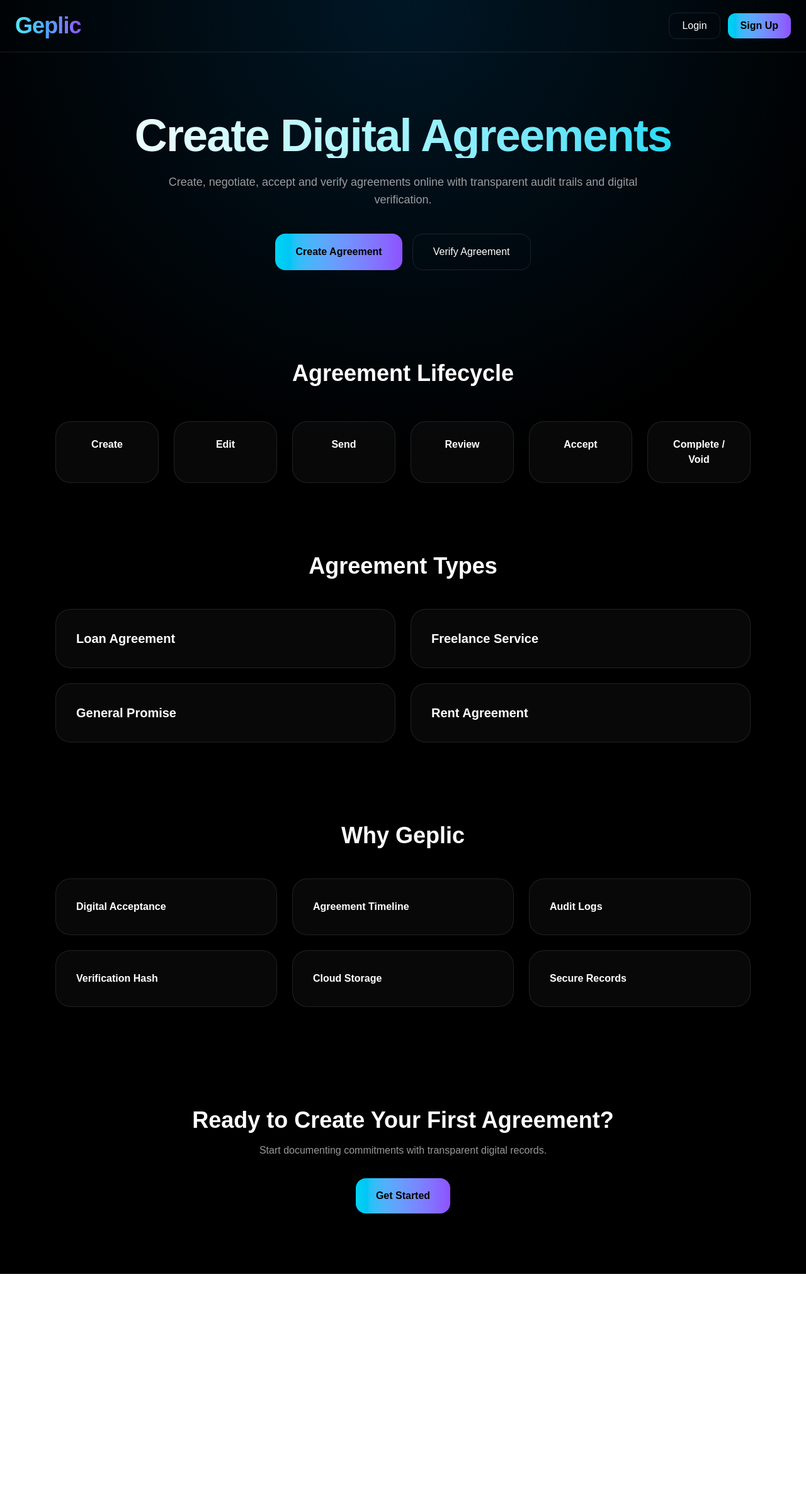
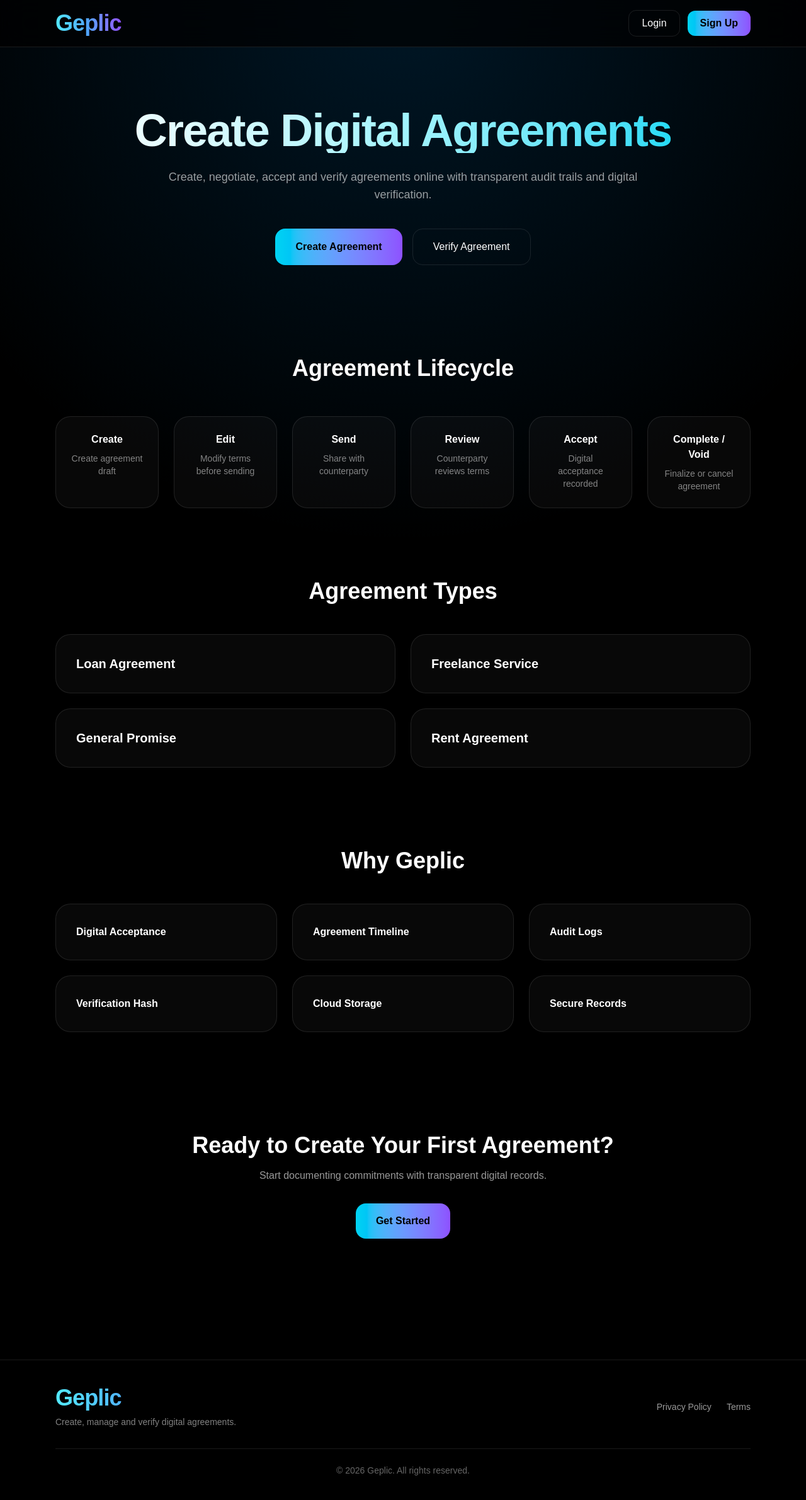
Before and after one commit to abhi1289-tech/Geplic, a Next.js app: page / in a window 1280 px wide. Shown: the top 2382 px of the page at 63% size. Before the commit the page ends 2023 px from the top, so only its background shows below. Built offline with nearby package versions, Linux system fonts and the light colour scheme; no server answers.

Commit message:
Version 1 Completed excpet download and edit button

```diff
--- a/app/agreement-builder/[id]/page.tsx
+++ b/app/agreement-builder/[id]/page.tsx
@@ -18,6 +18,7 @@ import { logAction } from "@/lib/audit";
 import { auth } from "@/lib/firebase";
 import html2pdf from "html2pdf.js";
 import BrandLogo from "@/components/BrandLogo";
+import AppHeader from "@/components/AppHeader";
 
 export default function AgreementBuilderPage() {
   const params = useParams();
@@ -301,8 +302,8 @@ async function voidAgreement() {
     <div className="min-h-screen bg-black text-white bg-[radial-gradient(circle_at_top,rgba(0,153,255,0.12),transparent_35%)]">
       {/* TOP BAR */}
 
-      <header className="border-b border-gray-800 bg-black">
-        <div className="mx-auto flex max-w-7xl flex-col gap-4 px-4 py-5 sm:flex-row sm:items-center sm:justify-between sm:px-6">          <BrandLogo />
+      <AppHeader
+      rightContent={
 
           <div className="flex w-full flex-wrap items-center justify-center gap-2 sm:w-auto sm:justify-end">
             {isPartyA && pact.status === "draft" && (
@@ -344,13 +345,14 @@ async function voidAgreement() {
 
             <button
               onClick={() => router.push("/dashboard")}
-              className="rounded-xl border border-white/10 px-3 sm:px-5 py-2 text-sm transition hover:border-white/20"
+              className="rounded-xl border border-white/10 px-3 sm:px-5 py-2 text-sm transition hover:border-cyan-400/40 hover:bg-white/[0.06] hover:text-white"
             >
               Dashboard
             </button>
           </div>
-        </div>
-      </header>
+
+}
+/>
 
       {/* DOCUMENT */}
 
--- a/app/dashboard/page.tsx
+++ b/app/dashboard/page.tsx
@@ -15,6 +15,7 @@ import {
   where,
   getDocs,
 } from "firebase/firestore";
+import AppHeader from "@/components/AppHeader";
 
 export default function DashboardPage() {
 
@@ -166,33 +167,23 @@ export default function DashboardPage() {
     <div className="min-h-screen bg-black text-white bg-[radial-gradient(circle_at_top,rgba(0,153,255,0.12),transparent_35%)]">
 
       {/* ================= HEADER ================= */}
-      <header className="sticky top-0 z-50 border-b border-white/10 bg-black/70 backdrop-blur-xl">
-
-        <div className="mx-auto flex max-w-6xl items-center justify-between px-6 py-4">
-
-         <BrandLogo />
-
-<div className="flex items-center gap-3">
-
-  <button
+      <AppHeader
+  rightContent={
+  <><button
             onClick={() => router.push("/profile")}
             className="rounded-full border border-cyan-400/20 px-4 py-2 text-sm text-cyan-300 transition hover:border-cyan-400/50"
           >
             Profile
-  </button>
-
-  <button
+          </button><button
             onClick={handleLogout}
             disabled={logoutLoading}
             className="rounded-full border border-white/10 px-4 py-2 text-sm text-white/70 transition hover:border-cyan-400/30 hover:text-cyan-300"
           >
               {logoutLoading ? "Logging out..." : "Logout"}
-  </button>
+            </button></>
 
-</div>
-</div>
-
-      </header>
+}
+/>
 
       {/* ================= MAIN ================= */}
       <main className="mx-auto max-w-6xl px-4 py-8 sm:px-8 sm:py-12">
--- a/app/pact/new/page.tsx
+++ b/app/pact/new/page.tsx
@@ -2,6 +2,7 @@
 
 import { logAction } from "@/lib/audit";
 import { useState } from "react";
+import AppHeader from "@/components/AppHeader";
 import {
   addDoc,
   collection,
@@ -251,7 +252,26 @@ router.push(`/agreement-builder/${pactId}`);
   return(
 
     <div className="min-h-screen pb-10 bg-black text-white bg-[radial-gradient(circle_at_top,#0ea5e920,transparent_35%)]">
+      <AppHeader
+  rightContent={
+    <button
+      onClick={() => {
 
+        const confirmed = window.confirm(
+          "Leave this page? Any information entered will be lost."
+        );
+
+        if (confirmed) {
+          router.push("/dashboard");
+        }
+
+      }}
+      className="rounded-xl border border-white/10 px-4 py-2 text-sm text-white/70 hover:text-white"
+    >
+      Dashboard
+    </button>
+  }
+/>
       <main className="mx-auto max-w-4xl px-4 py-8 sm:px-6 sm:py-12 transition-all duration-500 hover:-translate-y-[2px]">
 
 <form
--- a/app/page.tsx
+++ b/app/page.tsx
@@ -1,5 +1,6 @@
 "use client";
 
+import AppHeader from "@/components/AppHeader";
 import BrandLogo from "@/components/BrandLogo";
 import { useAuth } from "@/context/AuthContext";
 import { useRouter } from "next/navigation";
@@ -13,14 +14,9 @@ export default function Home() {
 
       {/* NAVBAR */}
 
-      <header className="border-b border-white/10">
-        <div className="mx-auto flex max-w-7xl items-center justify-between px-6 py-5">
-
-          <BrandLogo />
-
-          <div className="flex items-center gap-3">
-
-            {user ? (
+      <AppHeader
+  rightContent={
+    user ? (
       <button
         onClick={() => router.push("/dashboard")}
         className="rounded-xl bg-gradient-to-r from-cyan-400 to-violet-500 px-5 py-2 font-semibold text-black"
@@ -43,12 +39,9 @@ export default function Home() {
           Sign Up
         </button>
       </>
-            )}
-
-          </div>
-
-        </div>
-      </header>
+    )
+  }
+/>
 
       {/* HERO */}
 
@@ -99,18 +92,42 @@ export default function Home() {
         <div className="mt-14 grid gap-6 md:grid-cols-6">
 
           {[
-            "Create",
-            "Edit",
-            "Send",
-            "Review",
-            "Accept",
-            "Complete / Void",
+  {
+    title:"Create",
+    desc:"Create agreement draft"
+  },
+  {
+    title:"Edit",
+    desc:"Modify terms before sending"
+  },
+  {
+    title:"Send",
+    desc:"Share with counterparty"
+  },
+  {
+    title:"Review",
+    desc:"Counterparty reviews terms"
+  },
+  {
+    title:"Accept",
+    desc:"Digital acceptance recorded"
+  },
+  {
+    title:"Complete / Void",
+    desc:"Finalize or cancel agreement"
+  }
 ].map((step) => (
             <div
-              key={step}
+  key={step.title}
   className="rounded-3xl border border-white/10 bg-white/[0.03] p-6 text-center"
 >
-              <p className="font-semibold">{step}</p>
+  <p className="font-semibold">
+    {step.title}
+  </p>
+
+  <p className="mt-2 text-sm text-white/50">
+    {step.desc}
+  </p>
 </div>
           ))}
 
@@ -204,7 +221,51 @@ export default function Home() {
         </button>
 
       </section>
+    {/* FOOTER */}
 
+<footer className="mt-24 border-t border-white/10">
+
+  <div className="mx-auto max-w-6xl px-6 py-10">
+
+    <div className="flex flex-col items-center justify-between gap-6 md:flex-row">
+
+      <div className="text-center md:text-left">
+
+        <BrandLogo />
+
+        <p className="mt-2 text-sm text-white/50">
+          Create, manage and verify digital agreements.
+        </p>
+
+      </div>
+
+      <div className="flex flex-wrap justify-center gap-6 text-sm text-white/60">
+
+        <button
+          onClick={() => router.push("/privacy")}
+          className="hover:text-white"
+        >
+          Privacy Policy
+        </button>
+
+        <button
+          onClick={() => router.push("/terms")}
+          className="hover:text-white"
+        >
+          Terms
+        </button>
+
+      </div>
+
+    </div>
+
+    <div className="mt-8 border-t border-white/10 pt-6 text-center text-sm text-white/40">
+      © {new Date().getFullYear()} Geplic. All rights reserved.
+    </div>
+
+  </div>
+
+</footer>
     </div>
   );
 }
--- a/app/verify/page.tsx
+++ b/app/verify/page.tsx
@@ -10,10 +10,12 @@ import {
 } from "firebase/firestore";
 
 import { db } from "@/lib/firebase";
-import BrandLogo from "@/components/BrandLogo";
+import { useRouter } from "next/navigation";
+import AppHeader from "@/components/AppHeader";
 
 export default function VerifyPage(){
 
+  const router = useRouter();
   const [hash,setHash] = useState("");
   const [loading,setLoading] = useState(false);
   const [result,setResult] = useState<any>(null);
@@ -60,18 +62,33 @@ export default function VerifyPage(){
 
   }
 
+
 return(
 
-    <div className="min-h-screen bg-black text-white flex items-center justify-center px-6">
+<div className="min-h-screen bg-black text-white overflow-x-hidden bg-[radial-gradient(circle_at_top,rgba(0,153,255,0.15),transparent_35%)]">
+    {/* HEADER */}
 
+    <AppHeader
+  rightContent={
+    <button
+      onClick={() => router.push("/dashboard")}
+className="inline-flex items-center rounded-full border border-white/10 bg-white/[0.03] px-5 py-2 text-sm text-white/70 transition-all duration-300 hover:border-cyan-400/40 hover:bg-white/[0.06] hover:text-white"    >
+      Dashboard
+    </button>
+  }
+/>
 
-      <div className="w-full max-w-2xl rounded-3xl border border-white/10 bg-white/[0.03] p-10 backdrop-blur-xl shadow-[0_0_80px_rgba(0,200,255,0.06)]">
+    {/* CONTENT */}
 
-        <h1 className="text-3xl font-bold mb-2">
+    <main className="mx-auto max-w-6xl px-6 py-12">
+
+      <div className="rounded-3xl border border-white/10 bg-white/[0.03] p-6 sm:p-10 backdrop-blur-xl shadow-[0_0_80px_rgba(0,200,255,0.06)]">
+
+        <h1 className="mb-2 text-3xl font-bold">
           Verify Agreement
         </h1>
 
-        <p className="text-white/60 mb-6">
+        <p className="mb-6 text-white/60">
           Paste the document verification hash below.
         </p>
 
@@ -90,15 +107,14 @@ export default function VerifyPage(){
           {loading ? "Verifying..." : "Verify Document"}
         </button>
 
-        {/* VERIFIED */}
-
         {result && (
 
           <div className="mt-8 rounded-xl border border-green-500/30 bg-green-500/10 p-6">
 
-            <h2 className="text-2xl font-semibold text-green-400 mb-2">
+            <h2 className="mb-2 text-2xl font-semibold text-green-400">
               ✅ Agreement Verified
             </h2>
+
             <div className="mt-4 inline-flex items-center gap-2 rounded-full border border-green-400/20 bg-green-400/10 px-4 py-2 text-sm text-green-300">
 
               <div className="h-2 w-2 rounded-full bg-green-400" />
@@ -107,8 +123,8 @@ export default function VerifyPage(){
 
             </div>
 
-            <p className="text-sm text-white/70">
-              This agreement exists on Geplic and its integrity has been successfully verified.
+            <p className="mt-4 text-sm text-white/70">
+              This agreement has been verified against Geplic records. The document hash matches the completed agreement stored on the platform.
             </p>
 
             <div className="mt-6 space-y-2 text-sm">
@@ -124,6 +140,7 @@ export default function VerifyPage(){
               <p>
                 <strong>Party B:</strong> {result.counterpartyEmail}
               </p>
+
               <p>
                 <strong>Accepted By:</strong>{" "}
                 {result.acceptedByName || "Unavailable"}
@@ -142,19 +159,18 @@ export default function VerifyPage(){
                     ).toLocaleString()
                   : "Unavailable"}
               </p>
+
             </div>
 
           </div>
 
         )}
 
-        {/* NOT FOUND */}
-
         {notFound && (
 
           <div className="mt-8 rounded-xl border border-red-500/30 bg-red-500/10 p-6">
 
-            <h2 className="text-2xl font-semibold text-red-400 mb-2">
+            <h2 className="mb-2 text-2xl font-semibold text-red-400">
               ❌ Verification Failed
             </h2>
 
@@ -168,8 +184,9 @@ export default function VerifyPage(){
 
       </div>
 
+    </main>
+
   </div>
 
 );
-
 }
--- a/components/AgreementTimeline.tsx
+++ b/components/AgreementTimeline.tsx
@@ -127,7 +127,7 @@ export default function AgreementTimeline({ pactId }:{ pactId:string }){
 
     ${
       log.action === "AGREEMENT_COMPLETED"
-        ? "bg-violet-400 shadow-[0_0_15px_rgba(192,132,252,0.9)]"
+        ? "bg-green-400 shadow-[0_0_15px_rgba(74,222,128,0.9)]"
         : ""
     }
     ${
--- /dev/null
+++ b/components/AppHeader.tsx
@@ -0,0 +1,33 @@
+"use client";
+
+import { useRouter } from "next/navigation";
+import BrandLogo from "./BrandLogo";
+
+type AppHeaderProps = {
+  rightContent?: React.ReactNode;
+};
+
+export default function AppHeader({
+  rightContent,
+}: AppHeaderProps) {
+  const router = useRouter();
+
+  return (
+    <header className="sticky top-0 z-50 border-b border-white/10 bg-black/70 backdrop-blur-xl">
+      <div className="mx-auto flex max-w-6xl items-center justify-between px-6 py-4">
+
+        <div
+          className="cursor-pointer"
+          onClick={() => router.push("/")}
+        >
+          <BrandLogo />
+        </div>
+
+        <div className="flex items-center gap-3">
+          {rightContent}
+        </div>
+
+      </div>
+    </header>
+  );
+}
```
Also changed, not shown: app/pact/[pactId]/page.tsx (+11 -14 lines). Lines whose indentation alone changed are shown as unchanged.
